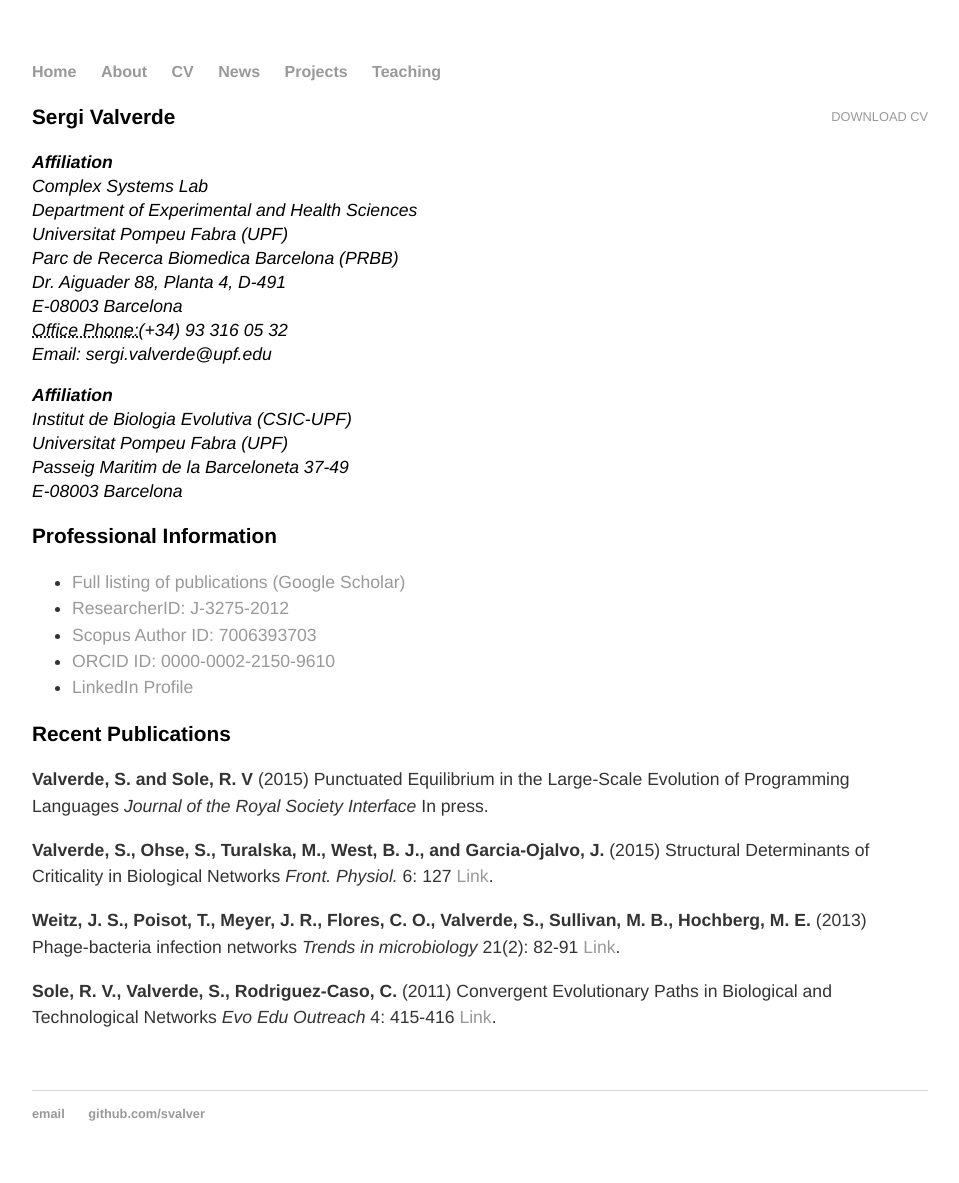
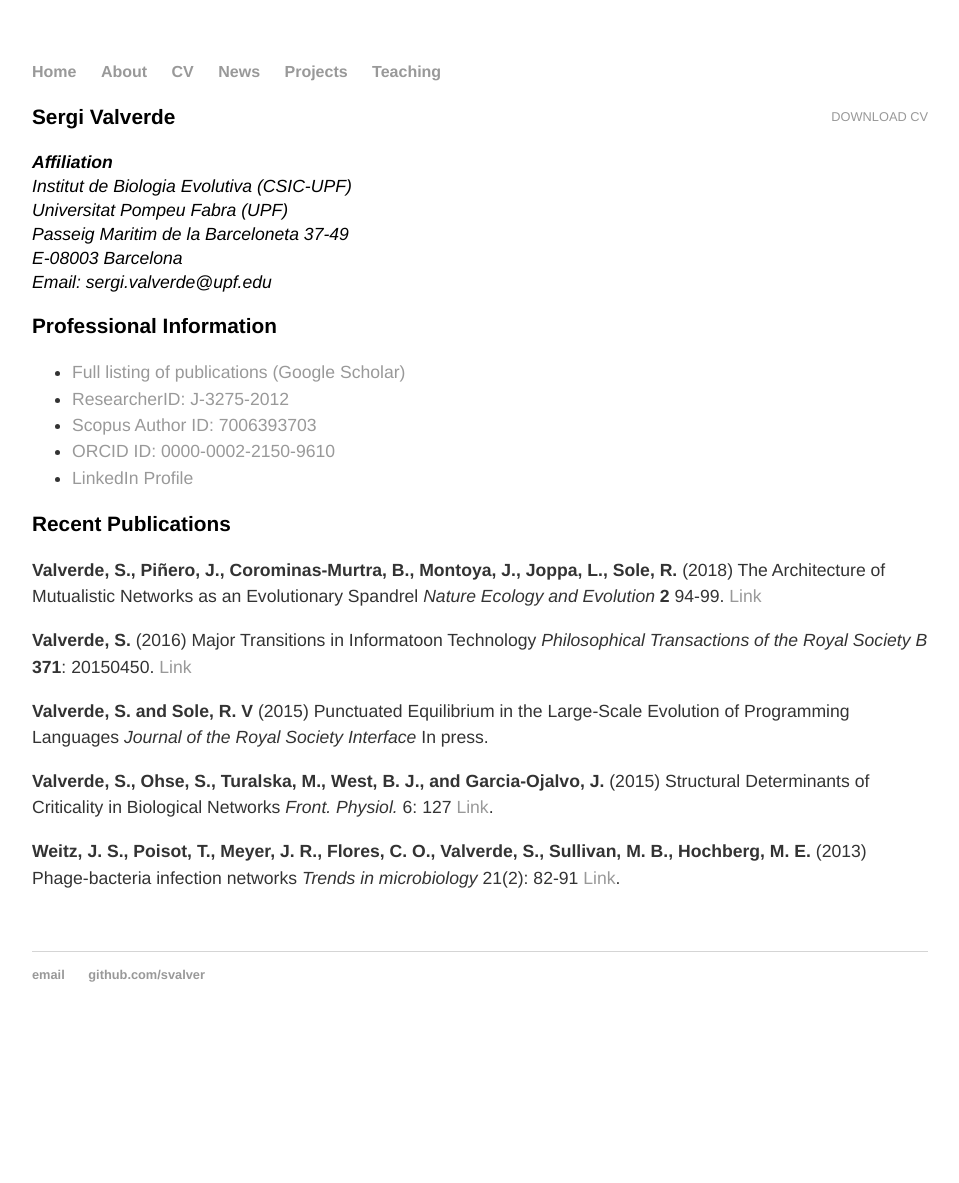
Before and after one commit to svalver/svalver.github.io, a Jekyll site: the page built from cv/index.html, in a window 1280 px wide. Shown: the whole page, without its empty margins (160-1119 px from the left). Built offline with Jekyll 4.4.1, drawn with Linux system fonts in a browser that asks for light colours; after the commit the page ends 1044 px from its top, so only the background shows below that.

Commit message:
Update cv
Update the CV page and the listing of recent publications.

```diff
--- a/cv/index.html
+++ b/cv/index.html
@@ -5,24 +5,14 @@ title: CV of Sergi Valverde
 <div class="cv">
 	<a href="cv.pdf" class="download" title="Download CV as PDF">Download CV</a>
 		<h3>Sergi Valverde</h3>
-		<address>
-			<strong>Affiliation</strong><br>
-			Complex Systems Lab<br>
-			Department of Experimental and Health Sciences<br>
-			Universitat Pompeu Fabra (UPF)<br>
-			Parc de Recerca Biomedica Barcelona (PRBB)<br>
-			Dr. Aiguader 88, Planta 4, D-491<br>
-			E-08003 Barcelona<br>
-			<abbr title="phone">Office Phone:</abbr>(+34) 93 316 05 32<br>
-			<span class="obfuscate">Email: sergi.valverde@upf.edu</span>
-		</address>
-		<p></p>
+
 		<address>
 			<strong>Affiliation</strong><br>
 			 Institut de Biologia Evolutiva (CSIC-UPF)<br>
 			 Universitat Pompeu Fabra (UPF)<br>
 			 Passeig Maritim de la Barceloneta 37-49<br>
 	 		 E-08003 Barcelona<br>
+             <span class="obfuscate">Email: sergi.valverde@upf.edu</span>
 		</address>
 
 <h3>Professional Information</h3>
@@ -37,14 +27,18 @@ title: CV of Sergi Valverde
 
 <h3>Recent Publications</h3>
 
+
+<p><strong>Valverde, S., Piñero, J.,  Corominas-Murtra, B., Montoya, J., Joppa,  L., Sole, R. </strong> (2018) The Architecture of Mutualistic Networks as an Evolutionary Spandrel <em> Nature Ecology and Evolution </em> <b> 2</b> 94-99.
+<a href ="https://www.nature.com/articles/s41559-017-0383-4"> Link </a>
+
+<p><strong>Valverde, S. </strong> (2016) Major Transitions in Informatoon Technology<em> Philosophical Transactions of the Royal Society B</em> <b>371</b>: 20150450.
+<a href ="http://rstb.royalsocietypublishing.org/content/371/1701/20150450"> Link </a>
+
 <p><strong>Valverde, S. and Sole, R. V</strong> (2015) Punctuated Equilibrium in the Large-Scale Evolution of Programming Languages<em> Journal of the Royal Society Interface</em> In press.
 
 <p><strong>Valverde, S., Ohse, S., Turalska, M., West, B. J., and Garcia-Ojalvo, J.</strong> (2015) Structural Determinants of Criticality in Biological Networks<em> Front. Physiol.</em> 6: 127 <a href="http://journal.frontiersin.org/article/10.3389/fphys.2015.00127/abstract"> Link</a>.
 
 <p><strong>Weitz, J. S., Poisot, T., Meyer, J. R., Flores, C. O., Valverde, S., Sullivan, M. B., Hochberg, M. E.</strong> (2013) Phage-bacteria infection networks<em> Trends in microbiology</em> 21(2): 82-91 <a href="http://dx.doi.org/10.1016/j.tim.2012.11.003"> Link</a>.
-
-
-<p><strong>Sole, R. V., Valverde, S., Rodriguez-Caso, C.</strong> (2011) Convergent Evolutionary Paths in Biological and Technological Networks <em> Evo Edu Outreach</em> 4: 415-416 <a href="../papers/ConvergentTech+Biol-EEO-evolution2011.pdf"> Link</a>.
 
 <!--
 <h3>Selected Publications</h3>
```
